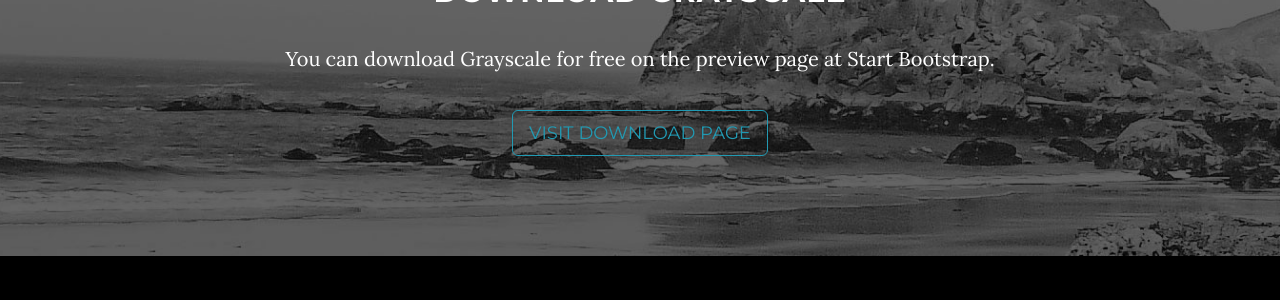
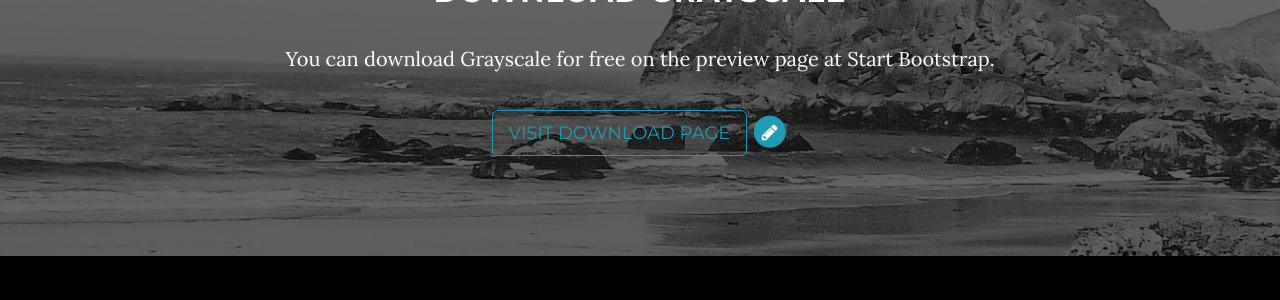
Before and after one commit to marste/Home, a Jekyll site: the page built from index.html, in a window 1280 px wide and 900 px high, scrolled down 1739 px. Shown: the part 150-450 px from the top of the window. Built offline with Jekyll 4.4.1, drawn with Linux system fonts in a browser that asks for light colours.

Commit message:
Added new post

```diff
--- a/_includes/download.html
+++ b/_includes/download.html
@@ -6,6 +6,12 @@
                     <h2>Download Grayscale</h2>
                     <p>You can download Grayscale for free on the preview page at Start Bootstrap.</p>
                     <a href="http://startbootstrap.com/template-overviews/grayscale/" class="btn btn-default btn-lg">Visit Download Page</a>
+
+					<span class="fa-stack fa-lg">
+<a class="fa fa-circle fa-stack-2x"></a>
+<a class="fa fa-pencil fa-stack-1x fa-inverse" href="http://marzorati.co" target="_blank" title="Stefano Marzorati's Blog"></a>
+</span>
+
                 </div>
             </div>
         </div>
```
